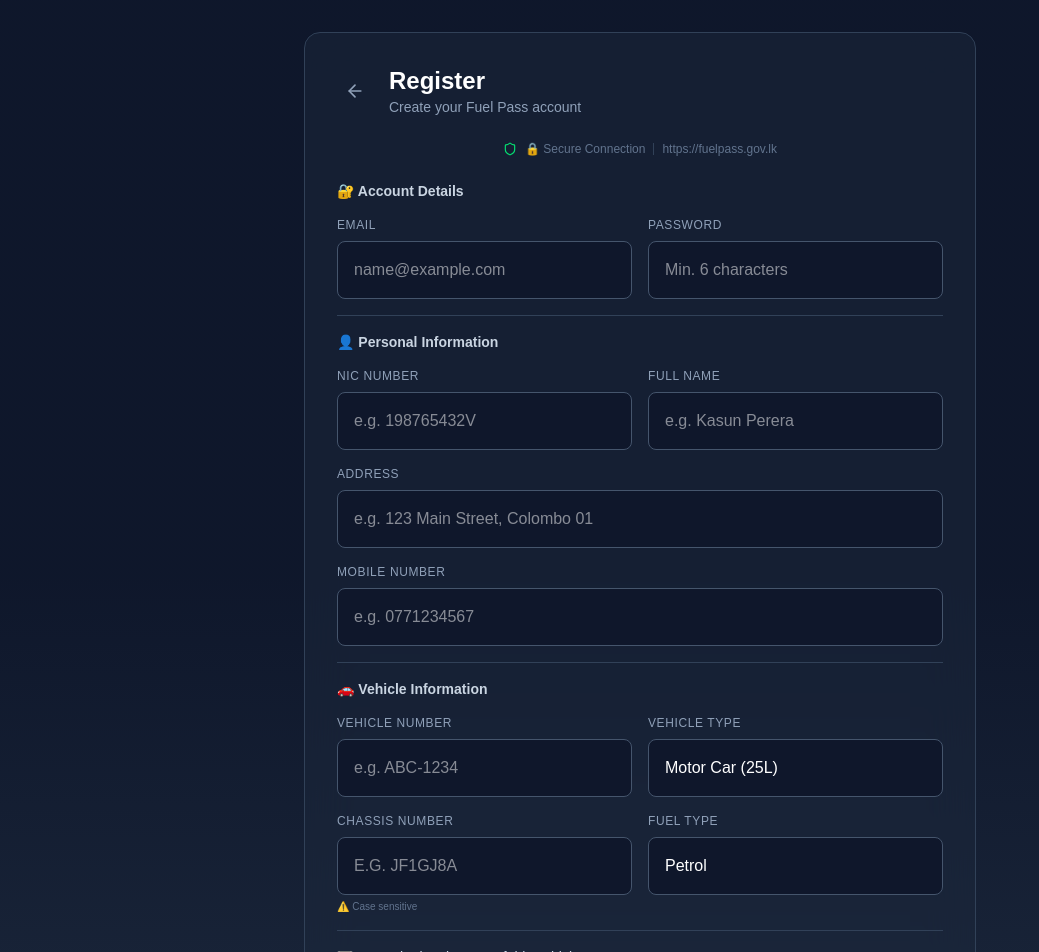
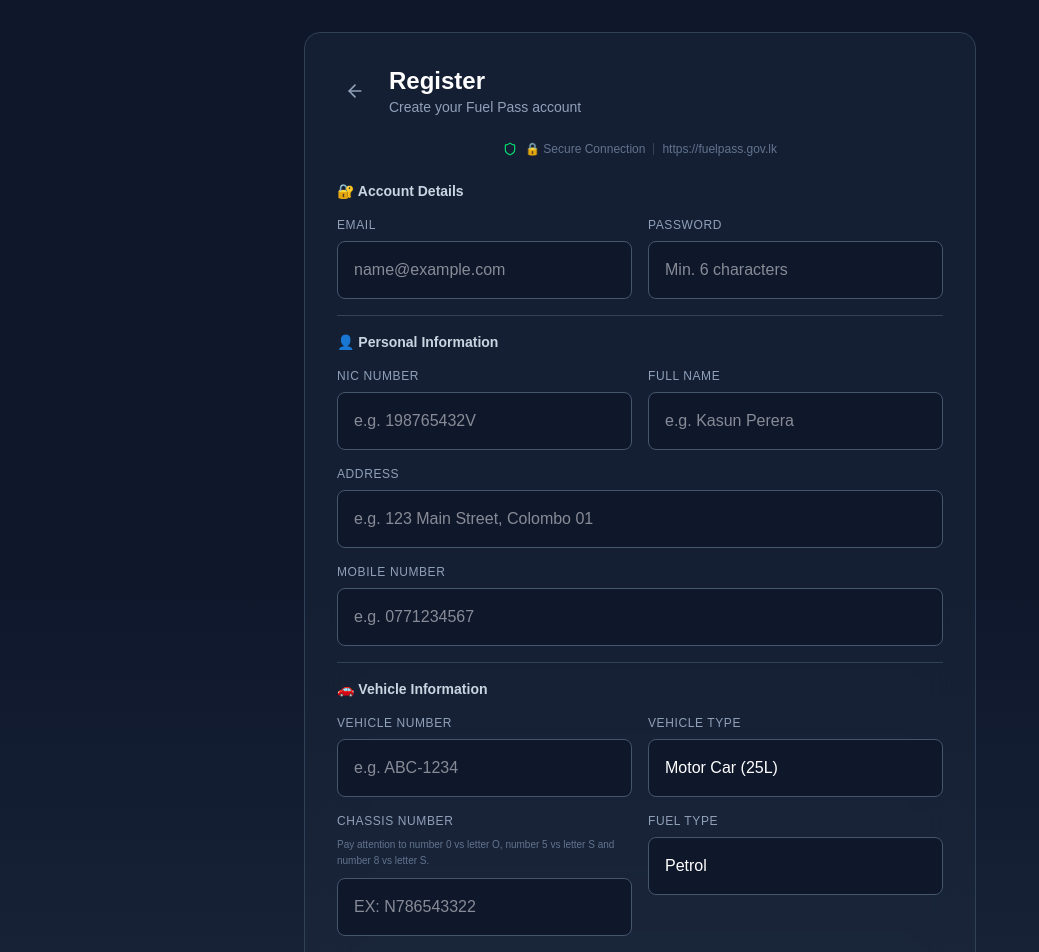
Before and after one commit to ZeenathHamza/national-fuel-pass-redesign, a Next.js app: page /register in a window 1280 px wide. Shown: the top 952 px of the page, without its empty margins (0-1039 px from the left). Built offline with nearby package versions, Linux system fonts and the light colour scheme; no server answers.

Commit message:
style: add chassis number warning text

```diff
--- a/src/app/(auth)/register/page.tsx
+++ b/src/app/(auth)/register/page.tsx
@@ -153,8 +153,10 @@ export default function RegisterPage() {
               <div className="grid sm:grid-cols-2 gap-4 mt-4">
                 <div>
                   <label className="text-xs uppercase tracking-wider text-slate-400 block mb-2">Chassis Number</label>
-                  <input value={chassis} onChange={e => setChassis(e.target.value)} placeholder="e.g. JF1GJ8A" className="w-full bg-slate-900 text-white p-4 rounded-lg border border-slate-600 focus:border-yellow-500 outline-none uppercase" required />
-                  <p className="text-[10px] text-slate-500 mt-1">⚠️ Case sensitive</p>
+                  <p className="text-[10px] text-slate-500 mb-2 leading-relaxed">
+                    Pay attention to number 0 vs letter O, number 5 vs letter S and number 8 vs letter S.
+                  </p>
+                  <input value={chassis} onChange={e => setChassis(e.target.value)} placeholder="Ex: N786543322" className="w-full bg-slate-900 text-white p-4 rounded-lg border border-slate-600 focus:border-yellow-500 outline-none uppercase" required />
                 </div>
                 <div>
                   <label className="text-xs uppercase tracking-wider text-slate-400 block mb-2">Fuel Type</label>
--- a/src/app/(dashboard)/vehicles/page.tsx
+++ b/src/app/(dashboard)/vehicles/page.tsx
@@ -245,10 +245,13 @@ export default function VehiclesPage() {
                 </div>
                 <div>
                   <label className="text-xs uppercase tracking-wider text-slate-400 block mb-2">Chassis Number</label>
+                  <p className="text-[10px] text-slate-500 mb-2 leading-relaxed">
+                    Pay attention to number 0 vs letter O, number 5 vs letter S and number 8 vs letter S.
+                  </p>
                   <input
                     value={chassis}
                     onChange={e => setChassis(e.target.value)}
-                    placeholder="e.g. JF1GJ8A"
+                    placeholder="Ex: N786543322"
                     className="w-full bg-slate-950 text-white p-3 sm:p-4 rounded-xl border border-slate-700 focus:border-yellow-500 outline-none uppercase"
                     required
                   />
```
